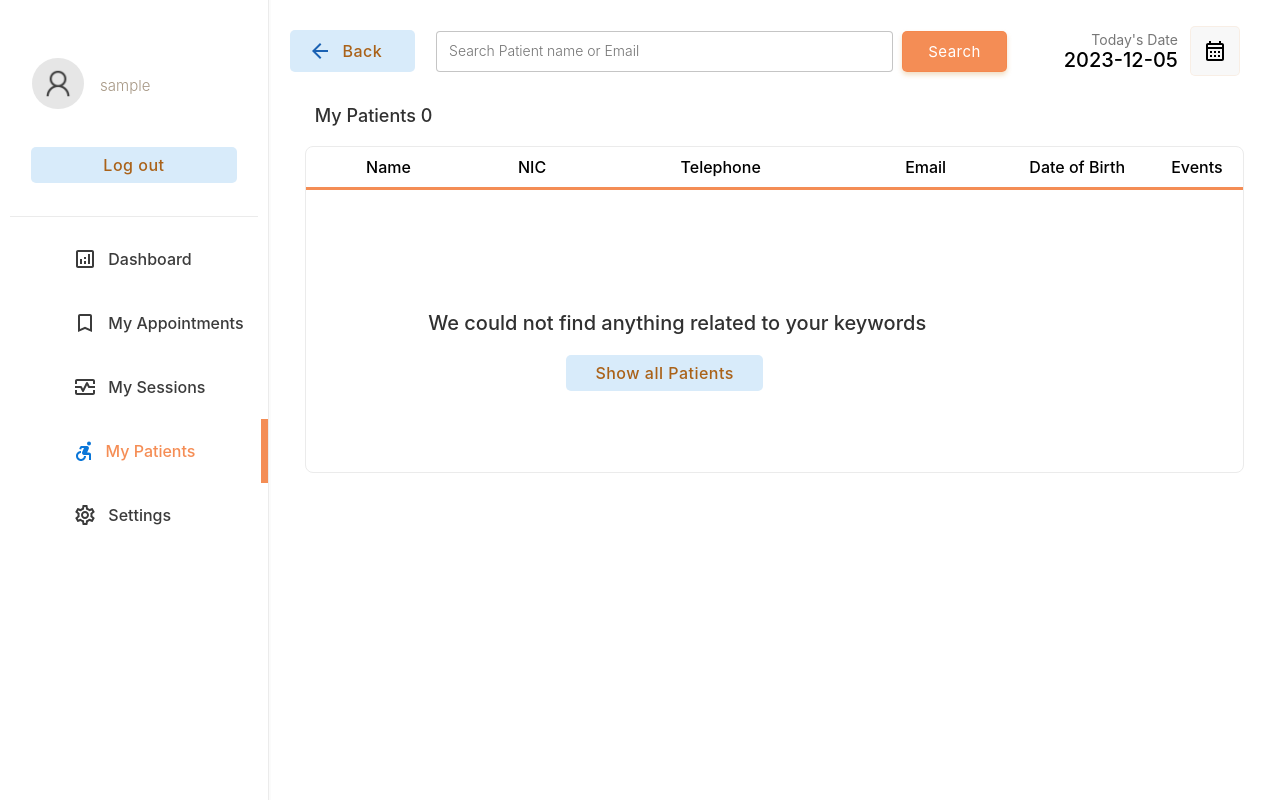
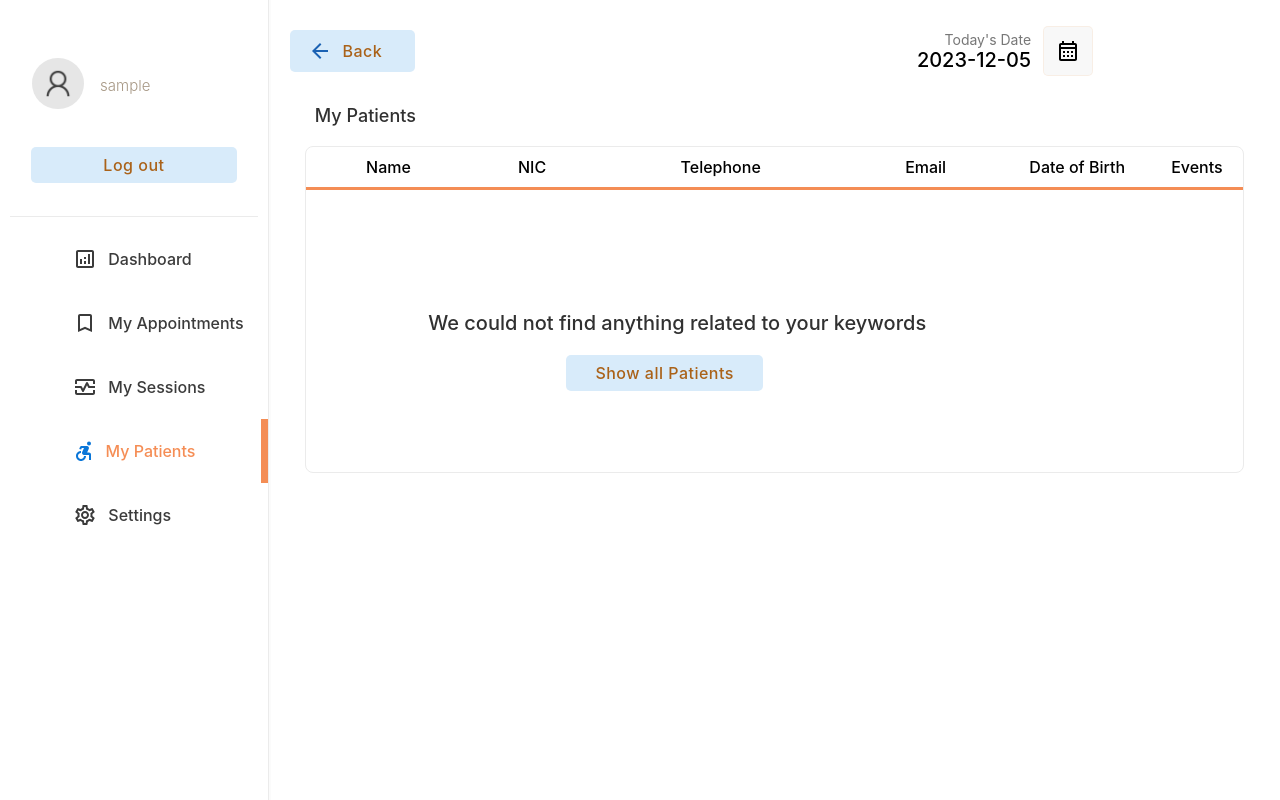
Before and after one commit to Medical-Cpstone/Sri-Lankans-Heart-Center, a PHP site: page /doctor/patient.php in a window 1280 px wide. Run offline with PHP 8.4, Linux system fonts and the light colour scheme; the visitor is signed in with stand-in values (Sample User, id 1); data that the repository does not hold is empty.

Commit message:
Update changes

```diff
--- a/doctor/patient.php
+++ b/doctor/patient.php
@@ -157,34 +157,7 @@
             </button></a>
 
         </td>
-        <td>
 
-          <form action="" method="post" class="header-search">
-
-            <input type="search" name="search12" class="input-text header-searchbar"
-              placeholder="Search Patient name or Email" list="patient">&nbsp;&nbsp;
-
-              <?php
-                                echo '<datalist id="patient">';
-                                $list11 = $database->query($sqlmain);
-
-                                for ($y=0;$y<$list11->num_rows;$y++){
-                                    $row00=$list11->fetch_assoc();
-                                    $d=$row00["pname"];
-                                    $c=$row00["pemail"];
-                                    echo "<option value='$d'><br/>";
-                                    echo "<option value='$c'><br/>";
-                                };
-
-                            echo ' </datalist>';
-?>
-
-
-            <input type="Submit" value="Search" name="search" class="login-btn btn-primary btn"
-              style="padding-left: 25px;padding-right: 25px;padding-top: 10px;padding-bottom: 10px;">
-
-          </form>
-        </td>
         <td width="15%">
           <p style="font-size: 14px;color: rgb(119, 119, 119);padding: 0;margin: 0;text-align: right;">
             Today's Date
@@ -205,8 +178,7 @@
       </tr>
       <tr>
         <td colspan="4" style="padding-top:10px;">
-          <p class="heading-main12" style="margin-left: 45px;font-size:18px;color:rgb(49, 49, 49)">
-            <?php echo $selecttype." Patients ".$list11->num_rows.""; ?></p>
+          <p class="heading-main12" style="margin-left: 45px;font-size:18px;color:rgb(49, 49, 49)">My Patients</p>
         </td>
       </tr>
 
--- a/doctor/settings.php
+++ b/doctor/settings.php
@@ -509,7 +509,7 @@
                             <h2>Edit Successfully</h2>
                             <a class="close" href="settings.php">&times;</a>
                             <div class="content">
-                                If You change your email also Please logout and login again with your new email
+                                If You change your email also please logout and login again with your new email
 
                             </div>
                             <div style="display: flex;justify-content: center;">
```
